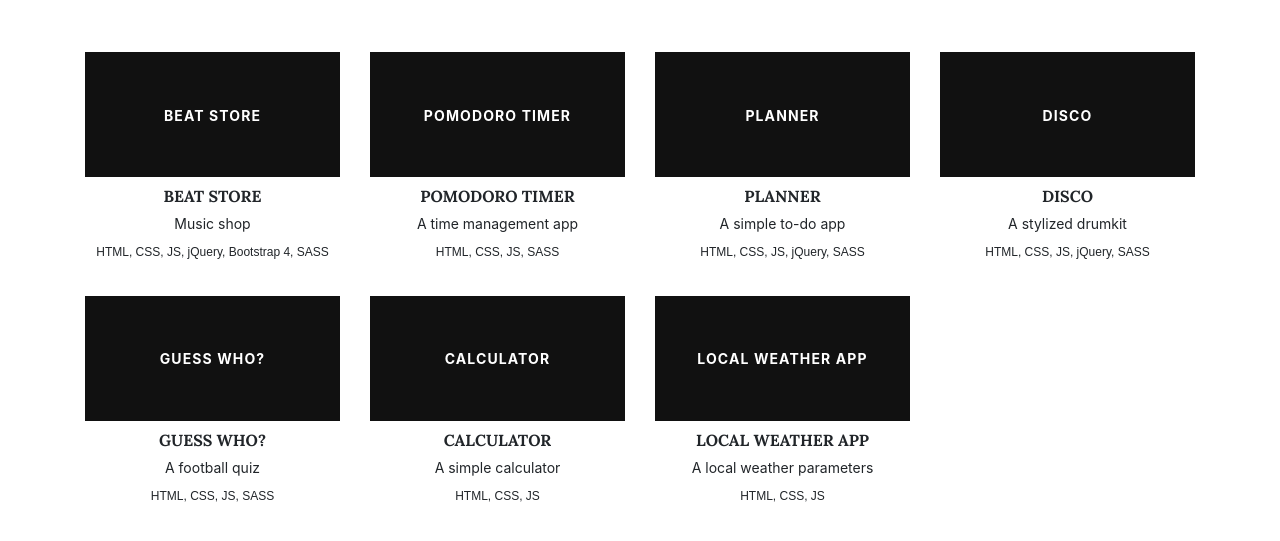
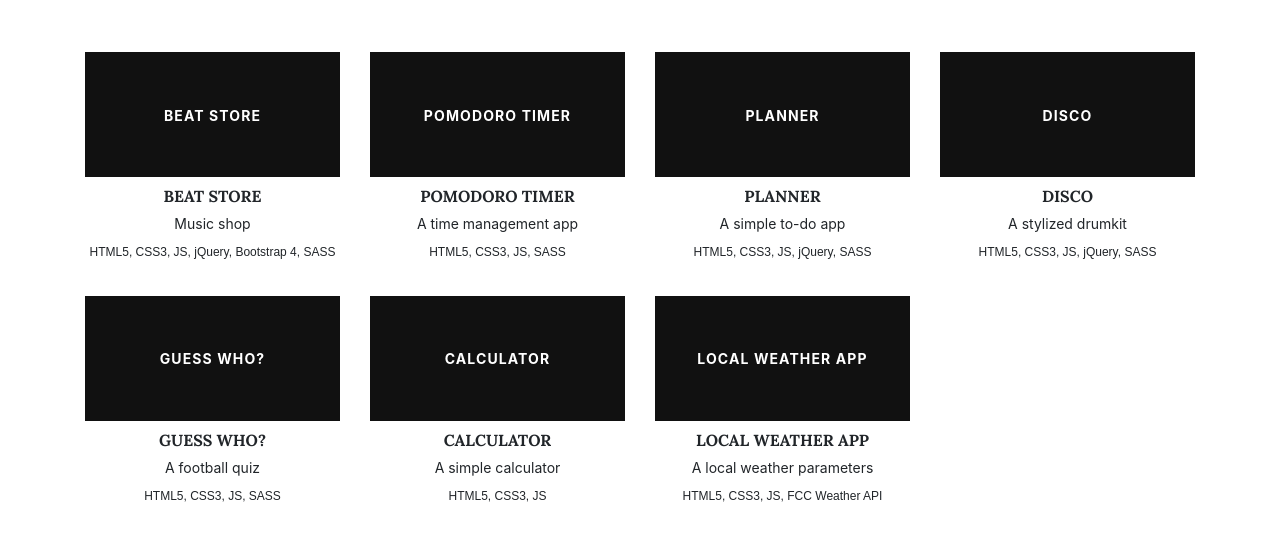
Before and after one commit to jackowiak/freecodecamp-summary, a plain HTML site: page index.html in a window 1280 px wide. Shown: the part 141-682 px from the top of the page. Drawn offline with nearby package versions, Linux system fonts and the light colour scheme; a web font is replaced by a local one.

Commit message:
Second version

```diff
--- a/index.html
+++ b/index.html
@@ -40,7 +40,7 @@
                         <div class="project-info">
                             <h5>Beat store</h5>
                             <h6>Music shop</h6>
-                            <p>HTML, CSS, JS, jQuery, Bootstrap 4, SASS</p>
+                            <p>HTML5, CSS3, JS, jQuery, Bootstrap 4, SASS</p>
                         </div>
                 </div>
                 <div class="col-sm-6 col-lg-3 project-unit">
@@ -57,7 +57,7 @@
                         <div class="project-info">
                             <h5>Pomodoro timer</h5>
                             <h6>A time management app</h6>
-                            <p>HTML, CSS, JS, SASS</p>
+                            <p>HTML5, CSS3, JS, SASS</p>
                         </div>
                 </div>
                 <div class="col-sm-6 col-lg-3 project-unit">
@@ -74,7 +74,7 @@
                         <div class="project-info">
                             <h5>planner</h5>
                             <h6>A simple to-do app</h6>
-                            <p>HTML, CSS, JS, jQuery, SASS</p>
+                            <p>HTML5, CSS3, JS, jQuery, SASS</p>
                         </div>
                 </div>
                 <div class="col-sm-6 col-lg-3 project-unit">
@@ -91,7 +91,7 @@
                         <div class="project-info">
                             <h5>disco</h5>
                             <h6>A stylized drumkit</h6>
-                            <p>HTML, CSS, JS, jQuery, SASS</p>
+                            <p>HTML5, CSS3, JS, jQuery, SASS</p>
                         </div>
                 </div>
                 <div class="col-sm-6 col-lg-3 project-unit">
@@ -108,7 +108,7 @@
                         <div class="project-info">
                             <h5>Guess who?</h5>
                             <h6>A football quiz</h6>
-                            <p>HTML, CSS, JS, SASS</p>
+                            <p>HTML5, CSS3, JS, SASS</p>
                         </div>
                 </div>
                 <div class="col-sm-6 col-lg-3 project-unit">
@@ -125,7 +125,7 @@
                         <div class="project-info">
                             <h5>calculator</h5>
                             <h6>A simple calculator</h6>
-                            <p>HTML, CSS, JS</p>
+                            <p>HTML5, CSS3, JS</p>
                         </div>
                 </div>
                 <div class="col-sm-6 col-lg-3 project-unit">
@@ -142,7 +142,7 @@
                         <div class="project-info">
                             <h5>Local Weather App</h5>
                             <h6>A local weather parameters</h6>
-                            <p>HTML, CSS, JS</p>
+                            <p>HTML5, CSS3, JS, FCC Weather API</p>
                         </div>
                 </div>
             </div>
```
